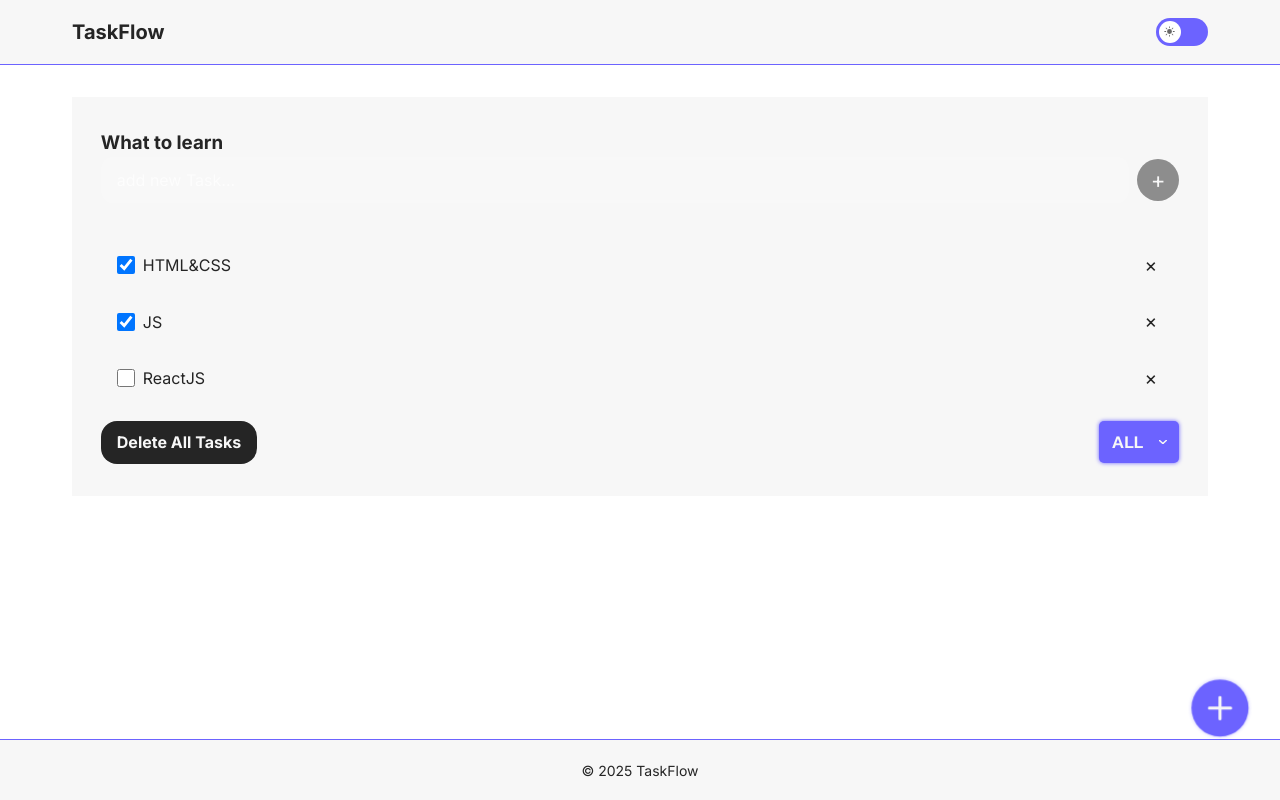
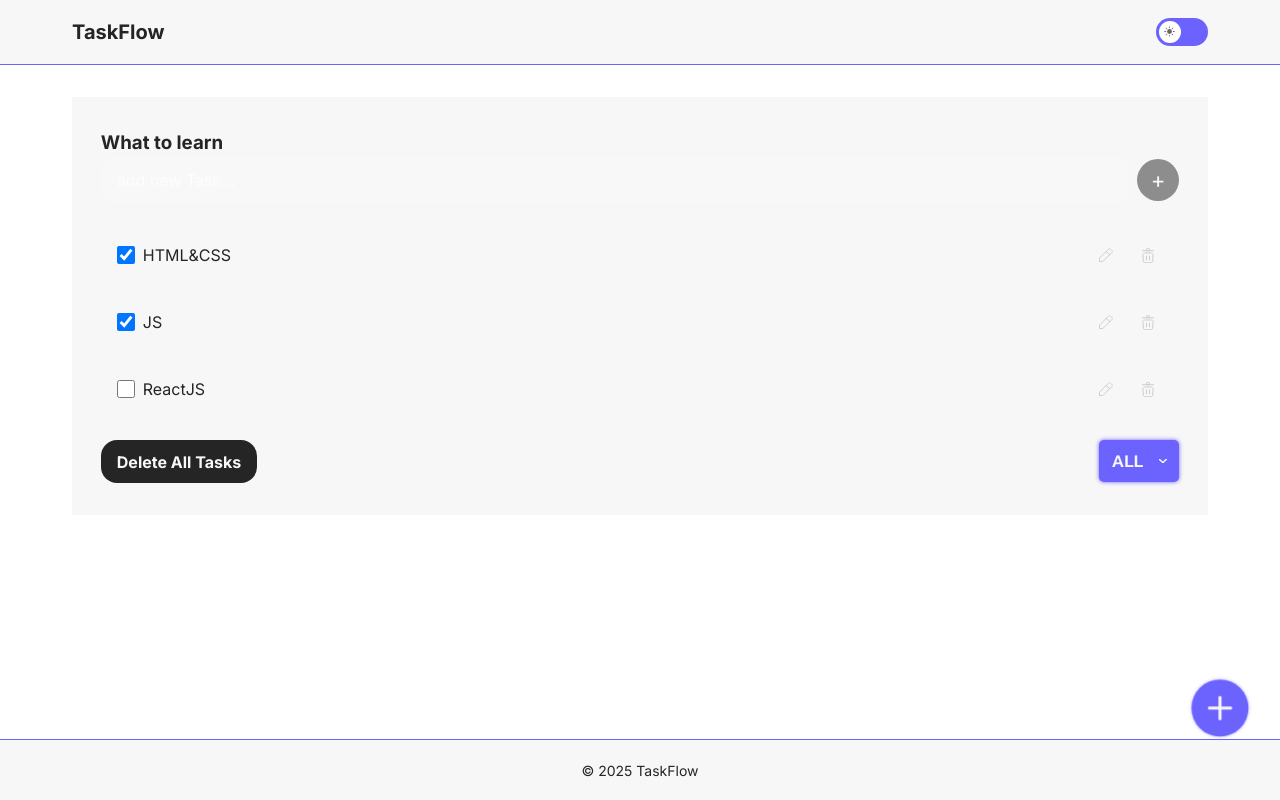
Before and after one commit to SemenKr/taskflow, a React (Vite) app: page / in a window 1280 px wide. Built offline with nearby package versions, Linux system fonts and the light colour scheme; a web font is replaced by a local one.

Commit message:
feat: adding icons and functionality to the task editing button

```diff
--- /dev/null
+++ b/src/components/common/Icon/Icon.module.scss
@@ -0,0 +1,3 @@
+.iconSvg {
+  transition: color 0.3s ease;
+}
--- /dev/null
+++ b/src/components/common/Icon/Icon.tsx
@@ -0,0 +1,67 @@
+import { useState } from 'react';
+import styles from './Icon.module.scss';
+
+type IconProps = {
+  size: string;
+  className?: string;
+  name: 'edit' | 'delete';
+  color?: string;
+  hoverColor?: string;
+};
+
+const paths = {
+  edit: (
+    <path
+      d="M7.17272 3.49106L0.5 10.1637V13.5H3.83636L10.5091 6.82736M7.17272 3.49106L9.5654 1.09837L9.5669 1.09695C9.8962 0.767585 10.0612 0.602613 10.2514 0.540824C10.4189 0.486392 10.5993 0.486392 10.7669 0.540824C10.9569 0.602571 11.1217 0.767352 11.4506 1.09625L12.9018 2.54738C13.2321 2.87769 13.3973 3.04292 13.4592 3.23337C13.5136 3.40088 13.5136 3.58133 13.4592 3.74885C13.3974 3.93916 13.2324 4.10414 12.9025 4.43398L12.9018 4.43468L10.5091 6.82736M7.17272 3.49106L10.5091 6.82736"
+      stroke="currentColor"
+      strokeLinecap="round"
+      strokeLinejoin="round"
+    />
+  ),
+  delete: (
+    <>
+      <path
+        d="M3.87426 7.61505C3.80724 6.74386 4.49607 6 5.36983 6H12.6302C13.504 6 14.1928 6.74385 14.1258 7.61505L13.6065 14.365C13.5464 15.1465 12.8948 15.75 12.1109 15.75H5.88907C5.10526 15.75 4.4536 15.1465 4.39348 14.365L3.87426 7.61505Z"
+        stroke="currentColor"
+      />
+      <path
+        d="M14.625 3.75H3.375"
+        stroke="currentColor"
+        strokeLinecap="round"
+      />
+      ;
+      <path
+        d="M7.5 2.25C7.5 1.83579 7.83577 1.5 8.25 1.5H9.75C10.1642 1.5 10.5 1.83579 10.5 2.25V3.75H7.5V2.25Z"
+        stroke="currentColor"
+      />
+      ;
+      <path d="M10.5 9V12.75" stroke="currentColor" strokeLinecap="round" />;
+      <path d="M7.5 9V12.75" stroke="currentColor" strokeLinecap="round" />;
+    </>
+  ),
+};
+
+export const Icon = ({
+  size,
+  className,
+  name,
+  color = {},
+  hoverColor = {},
+}: IconProps) => {
+  const [hover, setHover] = useState(false);
+
+  return (
+    <svg
+      className={`${styles.iconSvg} ${className ?? ''}`}
+      width={size}
+      height={size}
+      fill="none"
+      name={name}
+      color={hover ? (hoverColor ?? '') : (color ?? '')}
+      onMouseEnter={() => setHover(true)}
+      onMouseLeave={() => setHover(false)}
+    >
+      {paths[name]}
+    </svg>
+  );
+};
--- a/src/components/todo/ToDoList/EditableTaskTitle/EditableTaskTitle.module.scss
+++ b/src/components/todo/ToDoList/EditableTaskTitle/EditableTaskTitle.module.scss
@@ -16,30 +16,3 @@
   text-overflow: ellipsis;
   transition: all 0.2s ease;
 }
-
-.editable {
-  position: relative;
-  cursor: text;
-  overflow: visible;
-
-  &::after {
-    content: "Дважды кликните для редактирования";
-    position: absolute;
-    bottom: 100%;
-    left: 20%;
-    transform: translateX(-50%);
-    background: var(--color-text-primary);
-    color: var(--color-bg-primary);
-    font-size: 12px;
-    padding: 3px 8px;
-    border-radius: 4px;
-    white-space: nowrap;
-    opacity: 0;
-    pointer-events: none;
-    transition: opacity 0.3s ease-in-out;
-  }
-
-  &:hover::after {
-    opacity: 1;
-  }
-}
--- a/src/components/todo/ToDoList/EditableTaskTitle/EditableTaskTitle.tsx
+++ b/src/components/todo/ToDoList/EditableTaskTitle/EditableTaskTitle.tsx
@@ -1,14 +1,22 @@
-import { ChangeEvent, KeyboardEvent, useState } from 'react';
+import {
+  ChangeEvent,
+  KeyboardEvent,
+  RefObject,
+  useImperativeHandle,
+  useState,
+} from 'react';
 import styles from './EditableTaskTitle.module.scss';
 
 type EditableTitleTaskProps = {
   title: string;
   onChange: (taskTitle: string) => void;
+  enterEditModeRef?: RefObject<() => void>;
 };
 
 export const EditableTaskTitle = ({
   title,
   onChange,
+  enterEditModeRef,
 }: EditableTitleTaskProps) => {
   const [isEditMode, setIsEditMode] = useState<boolean>(false);
   const [editTitle, setEditTitle] = useState<string>(title);
@@ -17,6 +25,11 @@ export const EditableTaskTitle = ({
     setIsEditMode(true);
     setEditTitle(title);
   };
+
+  useImperativeHandle(enterEditModeRef, () => () => {
+    setIsEditMode(true);
+    setEditTitle(title);
+  });
 
   const saveChanges = () => {
     const trimmedTitle = editTitle.trim();
@@ -57,10 +70,7 @@ export const EditableTaskTitle = ({
           autoFocus
         />
       ) : (
-        <span
-          onDoubleClick={enterEditMode}
-          className={`${styles.todoText} ${styles.editable}`}
-        >
+        <span onDoubleClick={enterEditMode} className={styles.todoText}>
           {title}
         </span>
       )}
--- a/src/components/todo/ToDoList/TaskItem/TaskItem.module.scss
+++ b/src/components/todo/ToDoList/TaskItem/TaskItem.module.scss
@@ -4,9 +4,9 @@
   justify-content: space-between;
   background: var(--bg-item);
   border-radius: 12px;
-  padding: 1.4rem 1rem 0.2rem;
-  //padding: 0.7rem 1rem;
-  //margin-bottom: 0.8rem;
+  //padding: 1.4rem 1rem 0.2rem;
+  padding: 0.7rem 1rem;
+  margin-bottom: 0.8rem;
   gap: 0.5rem;
   transition: background 0.3s ease;
   position: relative;
@@ -41,17 +41,44 @@
   word-wrap: break-word;
 }
 
+.todoIcons {
+  display: flex;
+  align-items: center;
+  justify-content: space-between;
+  gap: 0.63rem;
+}
+
 .todoDeleteButton {
-  flex-shrink: 0;
-  margin-left: 0.5rem;
+  position: relative;
+  overflow: hidden;
+  border: none;
   background: transparent;
-  border: none;
-  color: var(--text-color);
-  font-size: 1.2rem;
+  padding: 8px;
+  border-radius: 50%;
   cursor: pointer;
-  transition: opacity 0.2s ease;
 
-  &:hover {
-    opacity: 0.7;
+  &:focus {
+    outline: none;
+  }
+
+  &::after {
+    content: '';
+    position: absolute;
+    width: 100%;
+    height: 100%;
+    top: 0;
+    left: 0;
+    background: rgba(108, 99, 255, 0.2);
+    border-radius: 50%;
+    transform: scale(0);
+    opacity: 0;
+    transition: transform 0.6s ease, opacity 0.6s ease;
+    pointer-events: none;
+  }
+
+  &:active::after {
+    transform: scale(2.5);
+    opacity: 1;
+    transition: transform 0.2s ease, opacity 0.6s ease;
   }
 }
--- a/src/components/todo/ToDoList/TaskItem/TaskItem.tsx
+++ b/src/components/todo/ToDoList/TaskItem/TaskItem.tsx
@@ -1,6 +1,8 @@
 import styles from './TaskItem.module.scss';
 import { Task } from '@/types/todo.ts';
 import { EditableTaskTitle } from '@components/todo/ToDoList/EditableTaskTitle/EditableTaskTitle.tsx';
+import { Icon } from '@components/common/Icon/Icon.tsx';
+import { useRef } from 'react';
 
 type TaskItemProps = {
   task: Task;
@@ -14,7 +16,20 @@ export const TaskItem = ({
   onDelete,
   changeTaskStatus,
   changeTaskTitle,
-}: TaskItemProps) => (
+}: TaskItemProps) => {
+  const editModeRef = useRef<() => void>(null);
+
+  const onChangeHandler = (taskTitle: string) => {
+    changeTaskTitle(task.id, taskTitle);
+  };
+
+  const onClickHandler = () => {
+    if (editModeRef.current) {
+      editModeRef.current();
+    }
+  };
+
+  return (
     <li className={styles.todoItem}>
       <input
         className={styles.todoCheckbox}
@@ -25,14 +40,37 @@ export const TaskItem = ({
       />
       <EditableTaskTitle
         title={task.title}
-      onChange={(taskTitle) => changeTaskTitle(task.id, taskTitle)}
+        onChange={onChangeHandler}
+        enterEditModeRef={editModeRef}
       />
+
+      <div className={styles.todoIcons}>
+        <button
+          className={styles.todoDeleteButton}
+          onClick={onClickHandler}
+          aria-label={`Edit ${task.title}`}
+        >
+          <Icon
+            name={'edit'}
+            size={'14'}
+            color={'#CDCDCD'}
+            hoverColor={'#6C63FF'}
+          />
+        </button>
+
         <button
           className={styles.todoDeleteButton}
           onClick={() => onDelete(task.id)}
           aria-label={`Delete ${task.title}`}
         >
-      ×
+          <Icon
+            name={'delete'}
+            size={'16'}
+            color={'#CDCDCD'}
+            hoverColor={'#E50000'}
+          />
         </button>
+      </div>
     </li>
   );
+};
--- a/tsconfig.app.json
+++ b/tsconfig.app.json
@@ -6,7 +6,6 @@
     "lib": ["ES2020", "DOM", "DOM.Iterable"],
     "module": "ESNext",
     "skipLibCheck": true,
-
     /* Bundler mode */
     "moduleResolution": "bundler",
     "allowImportingTsExtensions": true,
@@ -15,20 +14,19 @@
     "moduleDetection": "force",
     "noEmit": true,
     "jsx": "react-jsx",
-
     /* Linting */
     "strict": true,
     "noUnusedLocals": true,
     "noUnusedParameters": true,
     "noFallthroughCasesInSwitch": true,
     "noUncheckedSideEffectImports": true,
-
     // ДОБАВЬ ЭТИ НАСТРОЙКИ:
     "baseUrl": ".",
     "paths": {
       "@/*": ["./src/*"],
       "@styles/*": ["./src/styles/*"],
-      "@components/*": ["./src/components/*"]
+      "@components/*": ["./src/components/*"],
+      "@assets/*": ["./src/assets/*"]
     },
     "allowSyntheticDefaultImports": true,
     "esModuleInterop": true
--- a/vite.config.ts
+++ b/vite.config.ts
@@ -9,6 +9,7 @@ export default defineConfig({
       '@': path.resolve(__dirname, './src'),
       '@styles': path.resolve(__dirname, './src/styles'),
       '@components': path.resolve(__dirname, './src/components'),
+      '@assets': path.resolve(__dirname, './src/assets'),
     },
   },
 });
```
Lines whose indentation alone changed are shown as unchanged.
